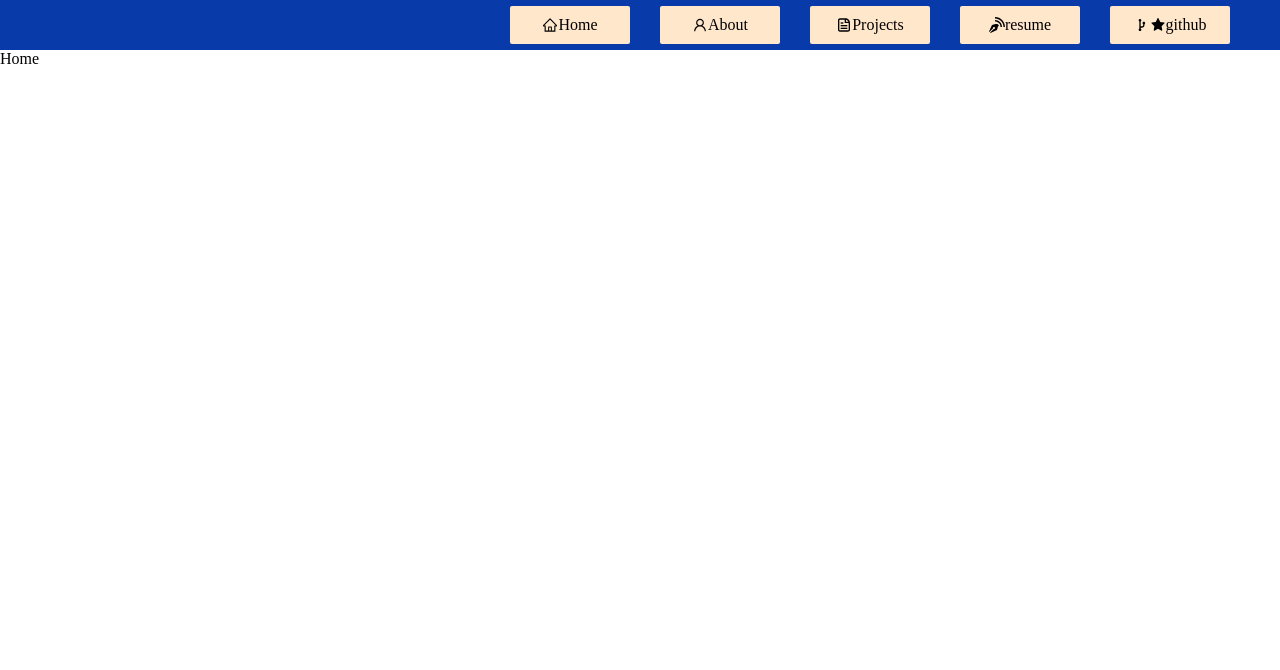
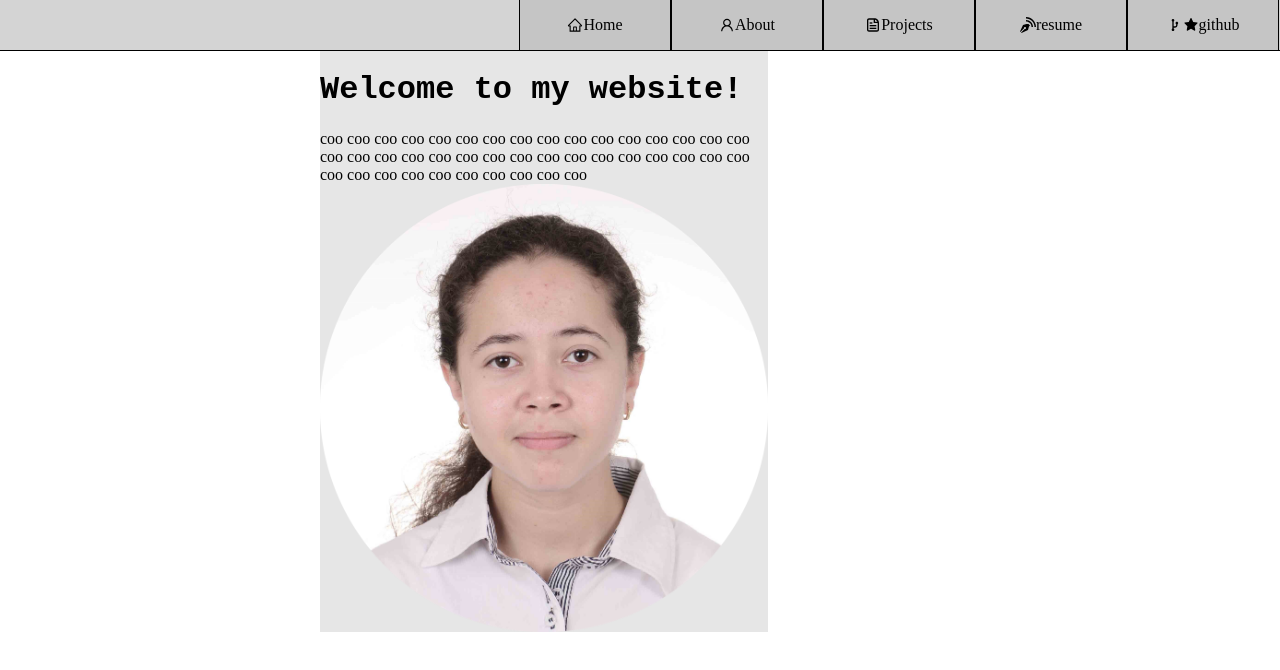
Before and after one commit to IrisTheSnail/game-in-JS-es6, a React (Create React App) app: page / in a window 1280 px wide. Shown: the top 670 px of the page. Built offline with nearby package versions, Linux system fonts and the light colour scheme.

Commit message:
la ca va

```diff
--- a/src/App.css
+++ b/src/App.css
@@ -1,14 +1,16 @@
 body {
     padding-top: 50px;
+
 }
 
 .navBar{
-    background-color:/* #FFE7CC#E1CEB5*/#083AA9; /*#002E94*/
+    background-color:/* #FFE7CC#E1CEB5*/#d4d4d4; /*#002E94*/
     width : 100vw; /*39l 39l*/
     height : 50px;
     position: fixed; /* Set the navbar to fixed position */
     top: 0; /* Position the navbar at the top of the page */
     width: 100%; /* Full width */
+    z-index: 5;
 
 
 }
@@ -17,20 +19,22 @@ body {
     display : flex;
     flex-direction: row;
     justify-content: flex-end;
-    gap: 30px; /*lass9 dyal flex - yachouti*/
+    /***gap: 30px;***/                  /*lass9 dyal flex - yachouti*/
     /*had l blan dyal gap kayn ta f l grid*/
 
     align-items: center;
     width: 100%;
     height: 100%;
+    border-bottom: 1px solid black;
 }
 
 .headings{
-    width: 120px;
-    height: 75%;
+    width: 150px;
+    height: 100%;
     text-align: center;
-    background-color: #FFE7CC;
-    border-radius: 2px;
+    background-color: #c5c5c5;
+    border-left : 1px solid black;
+    border-right : 1px solid black;
     color : black;
     display: flex;
     justify-content: center;
@@ -40,7 +44,7 @@ body {
 }
 
 .git {
-    margin-right: 50px;
+    margin-right: 1px;
 }
 
 .headings:hover{
@@ -65,11 +69,52 @@ a {
     background-color: rgb(226, 226, 226);
     margin : 1px;
 }
-
+/*
 @media screen and (max-width: 768px) {
     body{display: none;}
 }
-
+*/
 * {
     font-family:'Times New Roman', Times, serif
 }
+
+.mii {
+    justify-content: center;
+    display: flex;
+    width : 70%;
+    align-content: center;
+    flex-direction: row;
+    flex-wrap: wrap;
+    position :relative;
+
+}
+
+
+.mi {
+    width : 350px;
+    flex-grow: 1;
+    display: flex;
+    flex-direction: column;
+    background-color: #e6e6e6;
+
+}
+
+.txt {
+    text-align: left;
+    align-items: center;
+}
+
+#txt1 {
+    font-family:'Courier New', Courier, monospace;
+}
+
+.cv {
+    display: block;
+
+}
+
+.center{
+    width : 100%;
+    margin: auto;
+    width: 50%;
+}
--- a/src/App.js
+++ b/src/App.js
@@ -1,20 +1,14 @@
 
 import './App.css';
 import Header from './components/header';
-import { Outlet, Link, Router, Routes, Route } from "react-router-dom";
 
-import AboutMe from './routes/aboutMe';
+import Houm from './components/Houm';
 
 export default function App() {
   return (
     <>
       <Header></Header>
-      <Routes>
-        <Route path='/' element={<>Home</>} />
-        <Route path='/aboutMe' element={<>About me</>} />
-        <Route path='/projects' element={<>Projects</>} />
-      </Routes>
-      <homePage></homePage>
+      <Houm></Houm>
     </>
   );
 }
--- /dev/null
+++ b/src/components/Houm.js
@@ -0,0 +1,19 @@
+export default function Houm(){
+    return(
+        <div className="center">
+        <div className="mii">
+            <div className="mi">
+                <h1 className="txt" id="txt1">Welcome to my website!</h1>
+                <div className="txt" id="txt2">
+
+                coo coo coo coo coo coo coo coo coo coo coo coo coo coo coo coo coo
+            coo coo coo coo coo coo coo coo coo coo coo coo coo coo coo coo coo coo coo coo coo
+            coo coo coo coo
+            </div>
+            </div>
+            <img className="mi cv" src="mi.png"
+                    alt="mi"></img>
+        </div>
+        </div>
+    );
+}
--- a/src/components/header.js
+++ b/src/components/header.js
@@ -6,52 +6,51 @@ export default function Header(){
     return (<div className="navBar">
                 <div className="header">
                     <Link to="/" className="headings">
-                    <svg stroke="currentColor" fill="currentColor" stroke-width="0" viewBox="0 0 1024 1024" height="1em" width="1em" xmlns="http://www.w3.org/2000/svg">
+                    <svg stroke="currentColor" fill="currentColor" strokeWidth="0" viewBox="0 0 1024 1024" height="1em" width="1em" xmlns="http://www.w3.org/2000/svg">
                         <path d="M946.5 505L560.1 118.8l-25.9-25.9a31.5 31.5 0 0 0-44.4 0L77.5 505a63.9 63.9 0 0 0-18.8 46c.4 35.2 29.7 63.3 64.9 63.3h42.5V940h691.8V614.3h43.4c17.1 0 33.2-6.7 45.3-18.8a63.6 63.6 0 0 0 18.7-45.3c0-17-6.7-33.1-18.8-45.2zM568 868H456V664h112v204zm217.9-325.7V868H632V640c0-22.1-17.9-40-40-40H432c-22.1 0-40 17.9-40 40v228H238.1V542.3h-96l370-369.7 23.1 23.1L882 542.3h-96.1z">
                         </path>
                     </svg>
                         Home</Link>
                     <Link to="/aboutMe" className="headings" onClick={()=>{console.log("coo coo");}}>
-                    <svg stroke="currentColor" fill="currentColor" stroke-width="0" viewBox="0 0 1024 1024" height="1em" width="1em" xmlns="http://www.w3.org/2000/svg" >
+                    <svg stroke="currentColor" fill="currentColor" strokeWidth="0" viewBox="0 0 1024 1024" height="1em" width="1em" xmlns="http://www.w3.org/2000/svg" >
                         <path d="M858.5 763.6a374 374 0 0 0-80.6-119.5 375.63 375.63 0 0 0-119.5-80.6c-.4-.2-.8-.3-1.2-.5C719.5 518 760 444.7 760 362c0-137-111-248-248-248S264 225 264 362c0 82.7 40.5 156 102.8 201.1-.4.2-.8.3-1.2.5-44.8 18.9-85 46-119.5 80.6a375.63 375.63 0 0 0-80.6 119.5A371.7 371.7 0 0 0 136 901.8a8 8 0 0 0 8 8.2h60c4.4 0 7.9-3.5 8-7.8 2-77.2 33-149.5 87.8-204.3 56.7-56.7 132-87.9 212.2-87.9s155.5 31.2 212.2 87.9C779 752.7 810 825 812 902.2c.1 4.4 3.6 7.8 8 7.8h60a8 8 0 0 0 8-8.2c-1-47.8-10.9-94.3-29.5-138.2zM512 534c-45.9 0-89.1-17.9-121.6-50.4S340 407.9 340 362c0-45.9 17.9-89.1 50.4-121.6S466.1 190 512 190s89.1 17.9 121.6 50.4S684 316.1 684 362c0 45.9-17.9 89.1-50.4 121.6S557.9 534 512 534z">
                         </path>
                     </svg>
                         About</Link>
                     <Link to="/projects" className="headings" >
-                    <svg stroke="currentColor" fill="none" stroke-width="0" viewBox="0 0 24 24" height="1em" width="1em" xmlns="http://www.w3.org/2000/svg">
+                    <svg stroke="currentColor" fill="none" strokeWidth="0" viewBox="0 0 24 24" height="1em" width="1em" xmlns="http://www.w3.org/2000/svg">
                         <path d="M7 18H17V16H7V18Z" fill="currentColor" />
                         <path d="M17 14H7V12H17V14Z" fill="currentColor" />
                         <path d="M7 10H11V8H7V10Z" fill="currentColor" />
-                        <path fill-rule="evenodd" clip-rule="evenodd" d="M6 2C4.34315 2 3 3.34315 3 5V19C3 20.6569 4.34315 22 6 22H18C19.6569 22 21 20.6569 21 19V9C21 5.13401 17.866 2 14 2H6ZM6 4H13V9H19V19C19 19.5523 18.5523 20 18 20H6C5.44772 20 5 19.5523 5 19V5C5 4.44772 5.44772 4 6 4ZM15 4.10002C16.6113 4.4271 17.9413 5.52906 18.584 7H15V4.10002Z" fill="currentColor" />
+                        <path fillRule="evenodd" clipRule="evenodd" d="M6 2C4.34315 2 3 3.34315 3 5V19C3 20.6569 4.34315 22 6 22H18C19.6569 22 21 20.6569 21 19V9C21 5.13401 17.866 2 14 2H6ZM6 4H13V9H19V19C19 19.5523 18.5523 20 18 20H6C5.44772 20 5 19.5523 5 19V5C5 4.44772 5.44772 4 6 4ZM15 4.10002C16.6113 4.4271 17.9413 5.52906 18.584 7H15V4.10002Z" fill="currentColor" />
                     </svg>
                         Projects</Link>
                     <Link to="/resume" className="headings" >
-                    <svg stroke="currentColor" fill="currentColor" stroke-width="0" version="1.1" viewBox="0 0 16 16" height="1em" width="1em" xmlns="http://www.w3.org/2000/svg">
+                    <svg stroke="currentColor" fill="currentColor" strokeWidth="0" version="1.1" viewBox="0 0 16 16" height="1em" width="1em" xmlns="http://www.w3.org/2000/svg">
                         <path d="M6 0v1.5c1.148 0 2.261 0.225 3.308 0.667 1.012 0.428 1.921 1.041 2.702 1.822s1.394 1.69 1.822 2.702c0.443 1.047 0.667 2.16 0.667 3.308h1.5c0-5.523-4.477-10-10-10z"></path><path d="M6 3v1.5c1.469 0 2.85 0.572 3.889 1.611s1.611 2.42 1.611 3.889h1.5c0-3.866-3.134-7-7-7z"></path><path d="M7.5 6l-1 1-3.5 1-3 6.5 0.396 0.396 3.638-3.638c-0.022-0.083-0.034-0.169-0.034-0.259 0-0.552 0.448-1 1-1s1 0.448 1 1-0.448 1-1 1c-0.090 0-0.176-0.012-0.259-0.034l-3.638 3.638 0.396 0.396 6.5-3 1-3.5 1-1-2.5-2.5z">
                         </path>
                     </svg>
                     resume</Link>
 
                     <a role="button" href="https://github.com/IrisTheSnail" className="headings git">
-                    <svg stroke="currentColor" fill="none" stroke-width="0" viewBox="0 0 24 24" height="1em" width="1em" xmlns="http://www.w3.org/2000/svg">
+                    <svg stroke="currentColor" fill="none" strokeWidth="0" viewBox="0 0 24 24" height="1em" width="1em" xmlns="http://www.w3.org/2000/svg">
                         <path d="M7 5C7 3.89543 7.89543 3 9 3C10.1046 3 11 3.89543 11 5C11 5.74028 10.5978 6.38663 10 6.73244V14.0396H11.7915C12.8961 14.0396 13.7915 13.1441 13.7915 12.0396V10.7838C13.1823 10.4411 12.7708 9.78837 12.7708 9.03955C12.7708 7.93498 13.6662 7.03955 14.7708 7.03955C15.8753 7.03955 16.7708 7.93498 16.7708 9.03955C16.7708 9.77123 16.3778 10.4111 15.7915 10.7598V12.0396C15.7915 14.2487 14.0006 16.0396 11.7915 16.0396H10V17.2676C10.5978 17.6134 11 18.2597 11 19C11 20.1046 10.1046 21 9 21C7.89543 21 7 20.1046 7 19C7 18.2597 7.4022 17.6134 8 17.2676V6.73244C7.4022 6.38663 7 5.74028 7 5Z" fill="currentColor">
                         </path>
                     </svg>
 
-                    <svg stroke="currentColor" fill="currentColor" stroke-width="0" viewBox="0 0 1024 1024" height="1em" width="1em" xmlns="http://www.w3.org/2000/svg">
+                    <svg stroke="currentColor" fill="currentColor" strokeWidth="0" viewBox="0 0 1024 1024" height="1em" width="1em" xmlns="http://www.w3.org/2000/svg">
                         <path d="M908.1 353.1l-253.9-36.9L540.7 86.1c-3.1-6.3-8.2-11.4-14.5-14.5-15.8-7.8-35-1.3-42.9 14.5L369.8 316.2l-253.9 36.9c-7 1-13.4 4.3-18.3 9.3a32.05 32.05 0 0 0 .6 45.3l183.7 179.1-43.4 252.9a31.95 31.95 0 0 0 46.4 33.7L512 754l227.1 119.4c6.2 3.3 13.4 4.4 20.3 3.2 17.4-3 29.1-19.5 26.1-36.9l-43.4-252.9 183.7-179.1c5-4.9 8.3-11.3 9.3-18.3 2.7-17.5-9.5-33.7-27-36.3z">
                         </path>
                     </svg>
 
                     github</a>
 
-                    <div class="burger">
-                        <div class="khobz"></div>
-                        <div class="khobz"></div>
-                        <div class="khobz"></div>
+                    <div className="burger">
+                        <div className="khobz"></div>
+                        <div className="khobz"></div>
+                        <div className="khobz"></div>
                     </div>
                 </div>
             </div>
     );
-
 }
--- a/src/components/homePage.js
+++ /dev/null
@@ -1,6 +0,0 @@
-
-export default function homePage(){
-    return(
-        <></>
-    );
-}
```
Also changed, not shown: public/mi.png (renamed from public/photo (copy)-modified.png), src/routes/aboutMe.jsx (deleted).
